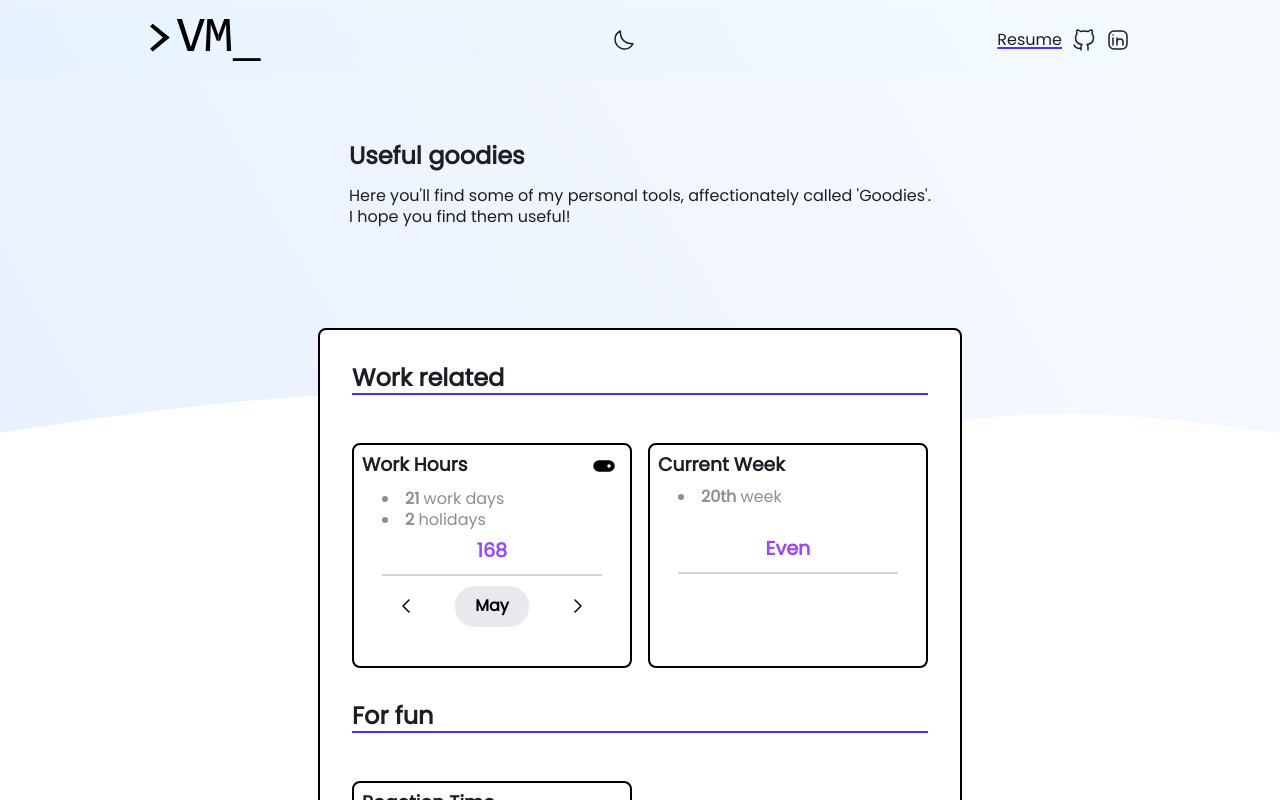
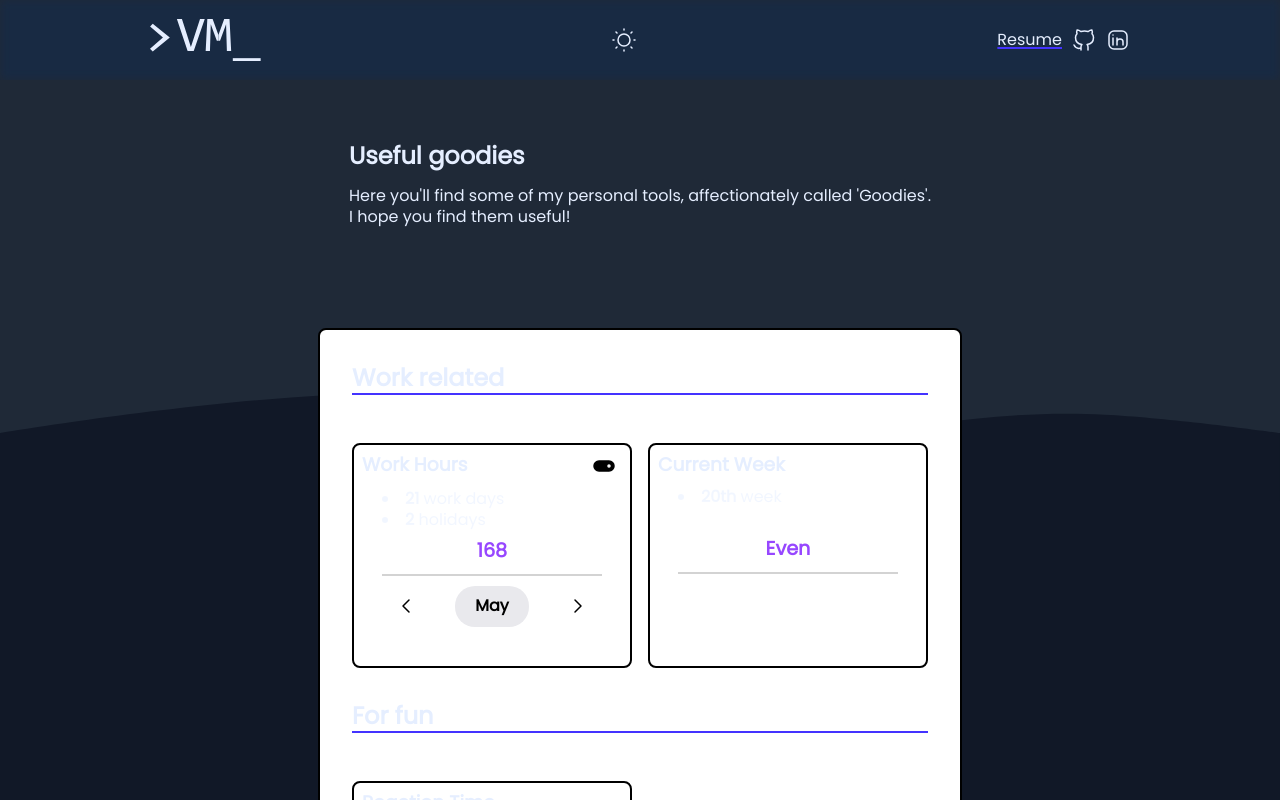
Before and after one commit to vojtechmarek-dev/vojtechmarek.dev, a SvelteKit app: page /goodies in a window 1280 px wide. Both pictures are taken after a click on the button 624 px from the left and 40 px from the top of the page. Shown: the top 800 px of the page. Built offline with nearby package versions, Linux system fonts and the light colour scheme.

Commit message:
theme intialized properly, fixed logo and added transition animation

```diff
--- a/src/app.html
+++ b/src/app.html
@@ -1,5 +1,5 @@
 <!doctype html>
-<html lang="en">
+<html lang="en" data-theme="light">
     <head>
         <meta charset="utf-8" />
         <!-- Favicon -->
@@ -16,6 +16,14 @@
         <meta name="color-scheme" content="light" />
 
         <meta name="viewport" content="width=device-width" />
+
+        <script>
+			// Calling this here so that it loads as quickly as possible
+			// Avoiding a flash of light mode in case dark mode is used
+			const theme = localStorage.getItem('theme-preference') || 'light';
+			document.firstElementChild?.setAttribute('data-theme', theme);
+		</script>
+
         %sveltekit.head%
     </head>
     <body data-sveltekit-preload-data="hover">
--- a/src/lib/components/atoms/NewLogo.svelte
+++ b/src/lib/components/atoms/NewLogo.svelte
@@ -3,22 +3,22 @@
         fill-rule="evenodd"
         clip-rule="evenodd"
         d="M42 39.3814L5.78534 69L0 63.0442L27.4241 39.4325L0.186626 15.7697L5.78534 10L42 39.3814Z"
-        fill="black"
+        fill="currentColor"
     />
-    <path fill-rule="evenodd" clip-rule="evenodd" d="M234.502 89H175.502V83H234.502V89Z" fill="black">
+    <path fill-rule="evenodd" clip-rule="evenodd" d="M234.502 89H175.502V83H234.502V89Z" fill="currentColor">
         <animate attributeName="visibility" values="visible;hidden;visible" dur="1.5s" repeatCount="indefinite" calcMode="discrete" />
     </path>
-    <path fill-rule="evenodd" clip-rule="evenodd" d="M57 0L79.7104 68H86.6549H92.661L116 0H105.987L86.6549 59.3152L67.6983 0H57Z" fill="black" />
+    <path fill-rule="evenodd" clip-rule="evenodd" d="M57 0L79.7104 68H86.6549H92.661L116 0H105.987L86.6549 59.3152L67.6983 0H57Z" fill="currentColor" />
     <path
         fill-rule="evenodd"
         clip-rule="evenodd"
         d="M121.485 0L118 68H127.071L128.771 10.9022L141.622 46.0109H145V39.7068V38.7141V37.7214V36.2324V34.7434V33.7508L132.74 0H121.485Z"
-        fill="black"
+        fill="currentColor"
     />
     <path
         fill-rule="evenodd"
         clip-rule="evenodd"
         d="M168.515 0L172 68H162.929L161.229 10.9022L148.378 46.0109H145V39.7068V38.7141V37.7214V36.2324V34.7434V33.7508L157.26 0H168.515Z"
-        fill="black"
+        fill="currentColor"
     />
 </svg>
--- a/src/lib/components/molecules/ThemeToggle.svelte
+++ b/src/lib/components/molecules/ThemeToggle.svelte
@@ -1,6 +1,7 @@
 <script lang="ts">
     import MoonIcon from '$lib/icons/MoonIcon.svelte';
     import SunIcon from '$lib/icons/SunIcon.svelte';
+	import { fade } from 'svelte/transition';
     import { theme } from '$lib/stores/theme';
 
     function toggleTheme() {
@@ -15,16 +16,17 @@
     data-theme={$theme}
     on:click={toggleTheme}
 >
-	{#if $theme === 'dark'}
-	<div id="sun">
-		<SunIcon/>
+    {#if $theme === undefined}
+		<div><!-- Show nothing or a loading placeholder --></div>
+    {:else if $theme === 'dark'}
+        <div id="sun" in:fade={{ duration: 300 }}>
+            <SunIcon />
         </div>
     {:else}
-	<div id="moon">
-		<MoonIcon/>
+        <div id="moon" in:fade={{ duration: 300 }}>
+            <MoonIcon />
         </div>
     {/if}
-
 </button>
 
 <style lang="scss">
@@ -44,16 +46,4 @@
     #sun {
         color: var(--color--text);
     }
-
-/* Ensure SVG elements inherit the color property */
-#moon svg,
-#sun svg {
-    stroke: currentColor;
-    fill: none;
-}
-
-#moon > circle {
-    transition: all 0.5s var(--ease-out-3);
-}
-
 </style>
--- a/src/lib/stores/theme.ts
+++ b/src/lib/stores/theme.ts
@@ -4,7 +4,7 @@ import { browser } from '$app/environment';
 function createTheme() {
   let currentTheme;
   if (browser) {
-    currentTheme = localStorage.getItem('theme-preference') || 'dark';
+    currentTheme = localStorage.getItem('theme-preference') || 'light';
   }
 
   const { subscribe, set } = writable<string>(currentTheme);
```
Also changed, not shown: src/lib/components/atoms/Logo.svelte (+5 -5 lines). Lines whose indentation alone changed are shown as unchanged.
